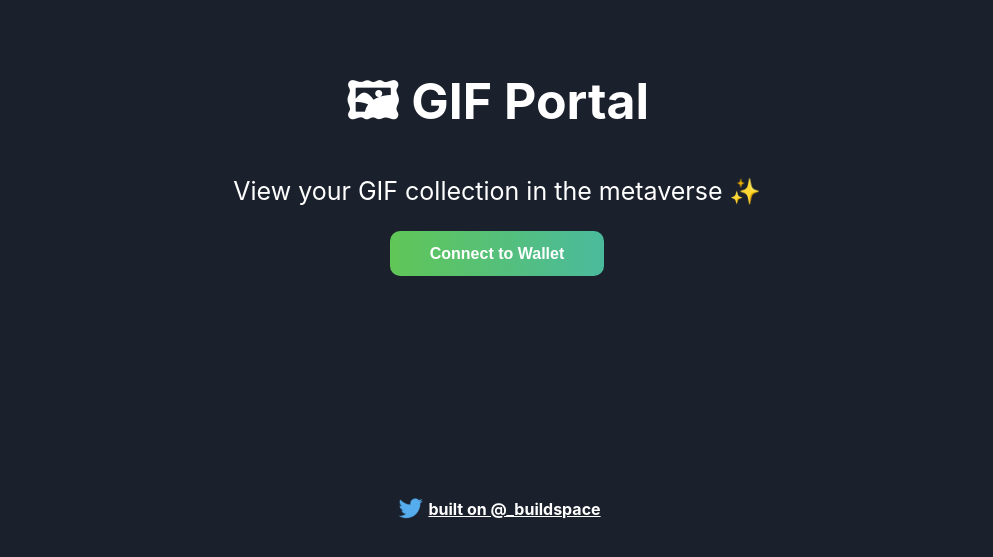
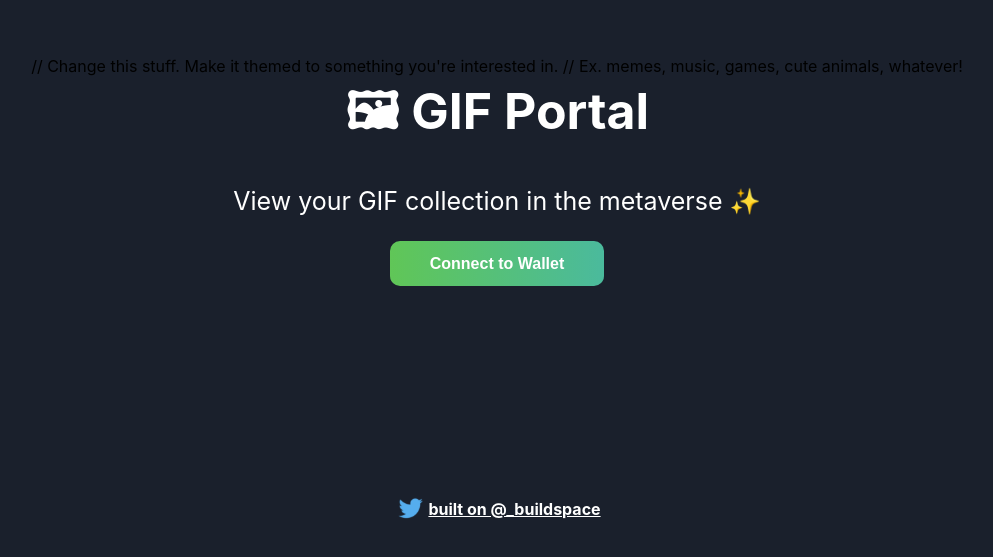
Before and after one commit to nayrugodness/solana-gif-platform, a React (Create React App) app: page / in a window 1280 px wide. Shown: the part 229-786 px from the top of the page, without its empty margins (143-1136 px from the left). Built offline with nearby package versions, Linux system fonts and the light colour scheme.

Commit message:
changing my app description

```diff
--- a/src/App.js
+++ b/src/App.js
@@ -84,6 +84,8 @@ const App = () => {
       {/* This was solely added for some styling fanciness */}
 			<div className={walletAddress ? 'authed-container' : 'container'}>
         <div className="header-container">
+         // Change this stuff. Make it themed to something you're interested in.
+          // Ex. memes, music, games, cute animals, whatever!
           <p className="header">🖼 GIF Portal</p>
           <p className="sub-text">
             View your GIF collection in the metaverse ✨
```
